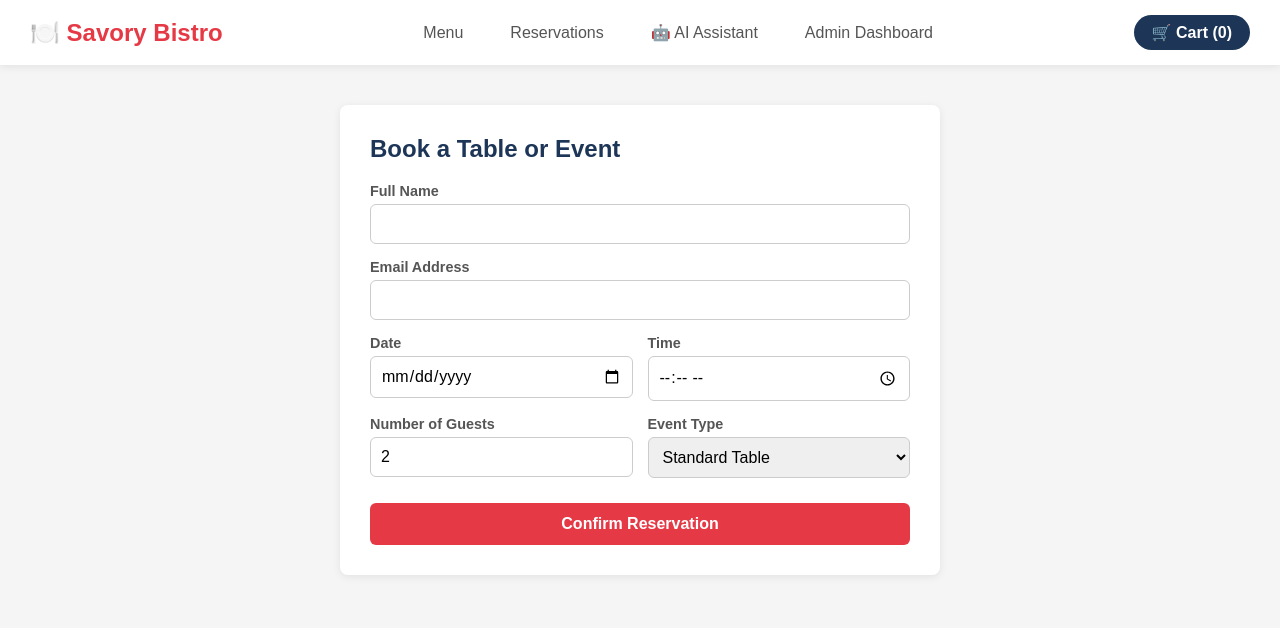
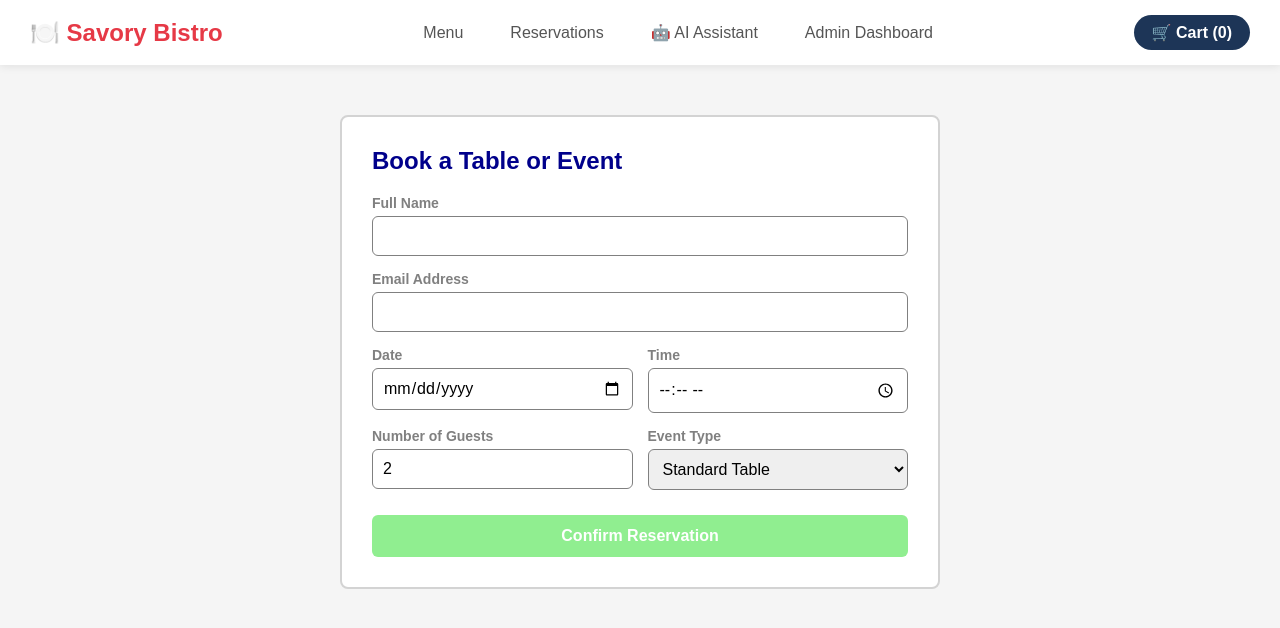
Before and after one commit to pauline-kg/SmartRestaurantManagementSystem, a React (Vite) app: page /reservations in a window 1280 px wide. Shown: the top 628 px of the page. Built offline with nearby package versions, Linux system fonts and the light colour scheme.

Commit message:
Update ReservationForm.css

```diff
--- a/src/components/ReservationForm/ReservationForm.css
+++ b/src/components/ReservationForm/ReservationForm.css
@@ -1,60 +1,66 @@
+/* --- Reservation Card Container --- */
 .reservation-container {
-  background-color: #fff;
+  background-color: white;
   padding: 30px;
   border-radius: 8px;
   max-width: 600px;
-  margin: 20px auto;
-  box-shadow: 0 2px 8px rgba(0,0,0,0.08);
+  margin: 30px auto; /* Centers the form on the page */
+  border: 2px solid lightgray; /* Simple border outline instead of shadows */
 }
 
 .reservation-container h2 {
   margin-bottom: 20px;
-  color: #1d3557;
+  color: darkblue;
 }
 
+/* --- Form Layout --- */
 .reservation-form {
   display: flex;
   flex-direction: column;
-  gap: 15px;
+  gap: 15px; /* Spaces out all form rows */
 }
 
+/* --- Individual Input Group --- */
 .form-group {
   display: flex;
   flex-direction: column;
-  gap: 5px;
+  gap: 5px; /* Keeps labels close to their input fields */
   flex: 1;
 }
 
 .form-group label {
-  font-size: 0.9rem;
-  font-weight: 600;
-  color: #555;
+  font-size: 14px;
+  font-weight: bold;
+  color: gray;
 }
 
-.form-group input, .form-group select {
+.form-group input,
+.form-group select {
   padding: 10px;
-  border: 1px solid #ccc;
+  border: 1px solid gray;
   border-radius: 6px;
-  font-size: 1rem;
+  font-size: 16px;
 }
 
+/* --- Side-by-Side Form Row --- */
 .form-row {
   display: flex;
-  gap: 15px;
+  gap: 15px; /* Spaces out inputs sitting next to each other */
 }
 
+/* --- Submit Reservation Button --- */
 .reserve-btn {
-  background-color: #e63946;
+  background-color: lightgreen;
   color: white;
   padding: 12px;
   border: none;
   border-radius: 6px;
-  font-size: 1rem;
+  font-size: 16px;
   font-weight: bold;
   cursor: pointer;
   margin-top: 10px;
 }
 
 .reserve-btn:hover {
-  background-color: #d62828;
+  background-color: green;
 }
```
